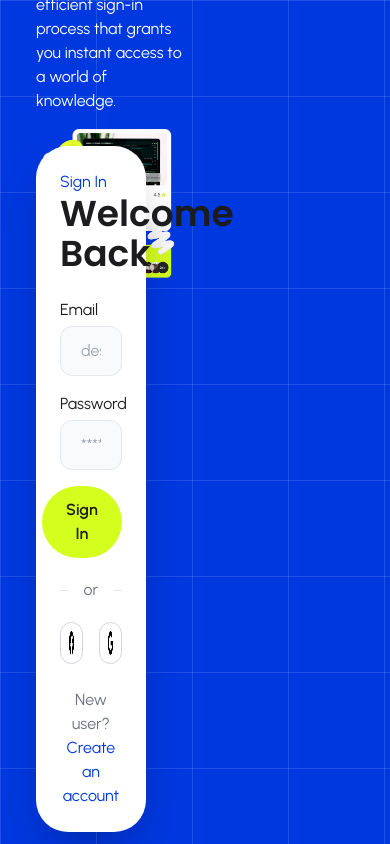
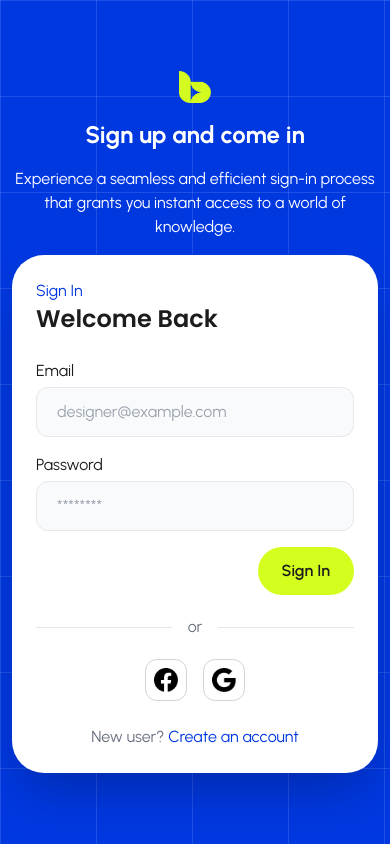
Before and after one commit to FaisalAhmedRafi/bytespace-new, a Next.js app: page /login in a window 390 px wide. Built offline with nearby package versions, Linux system fonts and the light colour scheme.

Commit message:
Updated responsiveness of Login page

```diff
--- a/app/(auth)/layout.tsx
+++ b/app/(auth)/layout.tsx
@@ -5,17 +5,17 @@ import AvatarStack from "../../assets/AutoLayoutHorizontal.png";
 
 export default function AuthLayout({ children }: { children: React.ReactNode }) {
   return (
-    <main className="bg-grid-blue grid h-dvh grid-rows-1 gap-4 overflow-hidden p-3 lg:grid-cols-[1.1fr_1fr] lg:gap-8 lg:p-8 lg:flex lg:items-stretch lg:justify-center">
+    <main className="bg-grid-blue flex min-h-dvh flex-col items-center justify-center gap-4 overflow-y-auto p-3 lg:h-dvh lg:min-h-0 lg:flex-row lg:items-stretch lg:justify-center lg:gap-8 lg:overflow-hidden lg:p-8">
 
-      <section className="min-h-0 w-[40%] flex flex-col justify-center text-white lg:flex lg:h-full mx-6">
-        <div className="flex flex-col gap-4 w-full max-w-lg">
+      <section className="mx-0 flex w-full max-w-xl flex-col items-center justify-center text-center text-white lg:mx-6 lg:h-full lg:w-[40%] lg:max-w-none lg:items-start lg:text-left">
+        <div className="flex w-full max-w-lg flex-col items-center gap-4 lg:items-start">
         <Image src={Logo} alt="ByteSpace Logo" className="h-8 w-8" />
         <h2 className="text-2xl font-bold">Sign up and come in</h2>
         <p>Experience a seamless and efficient sign-in process that grants you instant access to a world of knowledge.</p>
-        <Image src={auth} alt="auth image" className="h-auto max-h-[calc(100dvh-4rem)] w-full max-w-lg object-contain" />
+        <Image src={auth} alt="auth image" className="hidden h-auto max-h-[calc(100dvh-4rem)] w-full max-w-lg object-contain lg:block" />
         </div>
       </section>
-      <section className="flex min-h-0 w-[30%] items-center justify-center mx-6 pt-10 lg:h-full">{children}</section>
+      <section className="mx-0 flex w-full max-w-xl items-center justify-center lg:mx-6 lg:h-full lg:w-[30%] lg:max-w-none lg:pt-10">{children}</section>
     </main>
   );
 }
--- a/app/(auth)/login/page.tsx
+++ b/app/(auth)/login/page.tsx
@@ -17,7 +17,7 @@ export default function LoginPage() {
   return (
     <div className="w-full max-w-xl rounded-[2rem] bg-white p-6 shadow-2xl sm:p-8 lg:flex lg:h-full lg:flex-col lg:justify-center">
       <p className="text-brand">Sign In</p>
-      <h1 className="font-heading text-4xl font-semibold">Welcome Back</h1>
+      <h1 className="font-heading text-2xl lg:text-4xl font-semibold">Welcome Back</h1>
       <form onSubmit={onSubmit} className="mt-6 space-y-4">
         <label className="block"><span className="mb-1 block">Email</span><input name="email" type="email" required placeholder="designer@example.com" className="input !py-3 !text-base" /></label>
         <label className="block"><span className="mb-1 block">Password</span><input name="password" type="password" required placeholder="********" className="input !py-3 !text-base" /></label>
```
